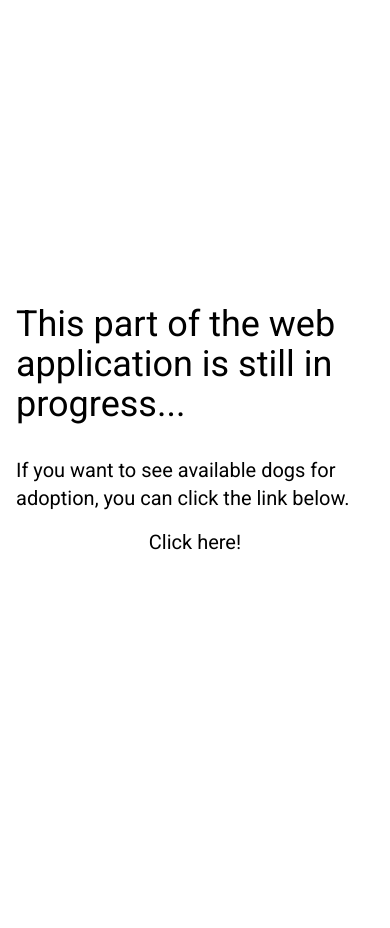
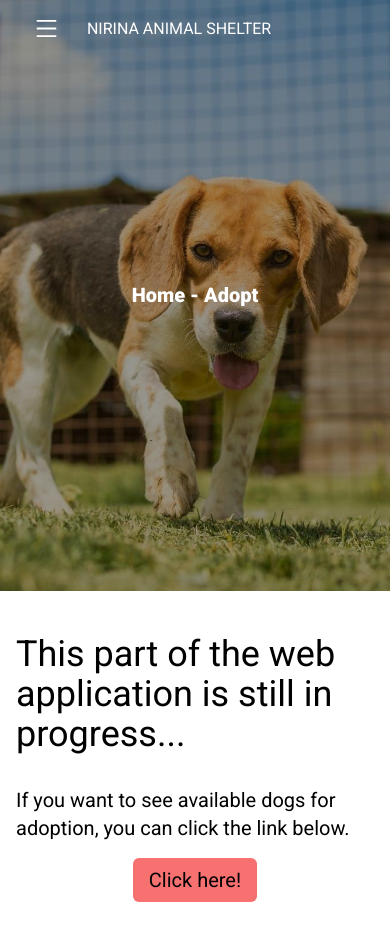
Before and after one commit to DenisKantic/ADOPT_PETS_NIRINA_COLLAB, a React (Create React App) app: page /Adopt in a window 390 px wide. Before the commit the page ends 844 px from the top, so only its background shows below. Built offline with nearby package versions, Linux system fonts and the light colour scheme.

Commit message:
template for adopt component is finished, UI remaining and responsive

```diff
--- a/src/components/Adopt/ComingSoon.jsx
+++ b/src/components/Adopt/ComingSoon.jsx
@@ -2,10 +2,16 @@ import React from 'react'
 
 const ComingSoon = () => {
   return (
-    <div className='h-screen w-full flex justify-center items-center flex-col'>
-        <h1 className='text-4xl p-4'>This part of the web application is still in progress... </h1>
-        <p className='text-xl p-4'>If you want to see available dogs for adoption, you can click the link below.</p>
-        <a className='text-xl' href="https://www.facebook.com/nirina.adoptions/photos_albums">Click here!</a>
+    <div className='h-screen w-full'>
+      <div className='h-[70vh] bg-adoptSoon bg-center mx-auto w-full bg-cover bg-no-repeat flex items-center justify-center'>
+        <h1 className='text-xl text-white font-bold'>Home - Adopt</h1>
+      </div>
+
+       <div className='h-[40vh] flex flex-col justify-center items-center'>
+          <h1 className='text-4xl p-4'>This part of the web application is still in progress... </h1>
+          <p className='text-xl p-4'>If you want to see available dogs for adoption, you can click the link below.</p>
+          <a className='text-xl px-4 py-2 rounded-md bg-red-400' href="https://www.facebook.com/nirina.adoptions/photos_albums">Click here!</a>
+        </div>
     </div>
   )
 }
--- a/tailwind.config.js
+++ b/tailwind.config.js
@@ -9,7 +9,8 @@ module.exports = {
         'header': "url('./assets/Header/nirina.png')",
         'header2': "url('./assets/Header/dog4T.jpg')",
         'figures': "url('./assets/wave2.png')",
-        'girlDog': "url('./assets/Header/girl_dog2.jpg')"
+        'girlDog': "url('./assets/Header/girl_dog2.jpg')",
+        'adoptSoon': "url('./assets/adopt2E.jpg')"
       },
       screens:{
         'xss': '270px',
```
Also changed, not shown: src/assets/adopt2E.jpg (added).
